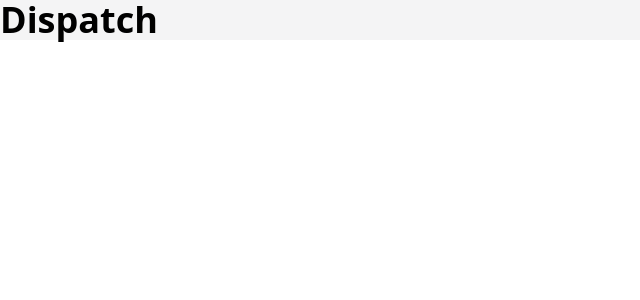
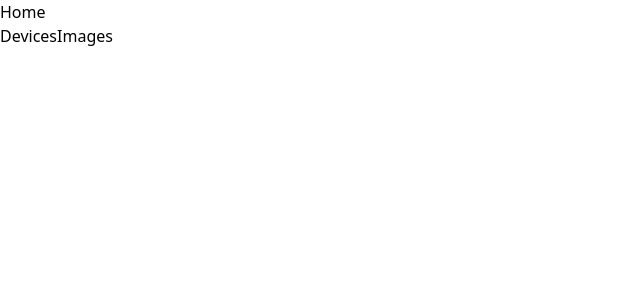
Before and after one commit to DispatchOTA/dispatch, a React (Vite) app in the folder apps/frontend/: page / in a window 1280 px wide. Shown: the top 300 px of the page, without its empty margins (0-640 px from the left). Built offline with nearby package versions, Linux system fonts and the light colour scheme.

Commit message:
Adding pages

```diff
--- a/apps/frontend/package.json
+++ b/apps/frontend/package.json
@@ -13,6 +13,7 @@
     "@tailwindcss/vite": "^4.0.0",
     "react": "^18.3.1",
     "react-dom": "^18.3.1",
+    "react-router": "^7.1.3",
     "tailwindcss": "^4.0.0"
   },
   "devDependencies": {
--- a/apps/frontend/src/App.tsx
+++ b/apps/frontend/src/App.tsx
@@ -1,9 +1,18 @@
-const Page = () => {
+import { BrowserRouter, Routes, Route } from 'react-router';
+import Home from './home';
+import Devices from './devices';
+import Images from './images';
+
+const App = () => {
   return (
-    <div className="bg-zinc-100">
-      <h1 className="text-4xl font-bold">Dispatch</h1>
-    </div>
+    <BrowserRouter>
+      <Routes>
+        <Route path='/' element={<Home />} />
+        <Route path='/devices' element={<Devices />} />
+        <Route path='/images' element={<Images />} />
+      </Routes>
+    </BrowserRouter>
   )
 }
 
-export default Page;
+export default App;
--- /dev/null
+++ b/apps/frontend/src/devices/index.tsx
@@ -0,0 +1,9 @@
+export const Page = () => {
+  return (
+    <div>
+      <h1>Devices</h1>
+    </div>
+  )
+}
+
+export default Page;
--- /dev/null
+++ b/apps/frontend/src/home/index.tsx
@@ -0,0 +1,13 @@
+import { Link } from 'react-router';
+
+export const Page = () => {
+  return (
+    <div>
+      <h1>Home</h1>
+      <Link to='/devices'>Devices</Link>
+      <Link to='/images'>Images</Link>
+    </div>
+  )
+}
+
+export default Page;
--- /dev/null
+++ b/apps/frontend/src/images/index.tsx
@@ -0,0 +1,9 @@
+export const Page = () => {
+  return (
+    <div>
+      <h1>Images</h1>
+    </div>
+  )
+}
+
+export default Page;
```
Also changed, not shown: 1 other file (tests, documents, lock files or other folders).
